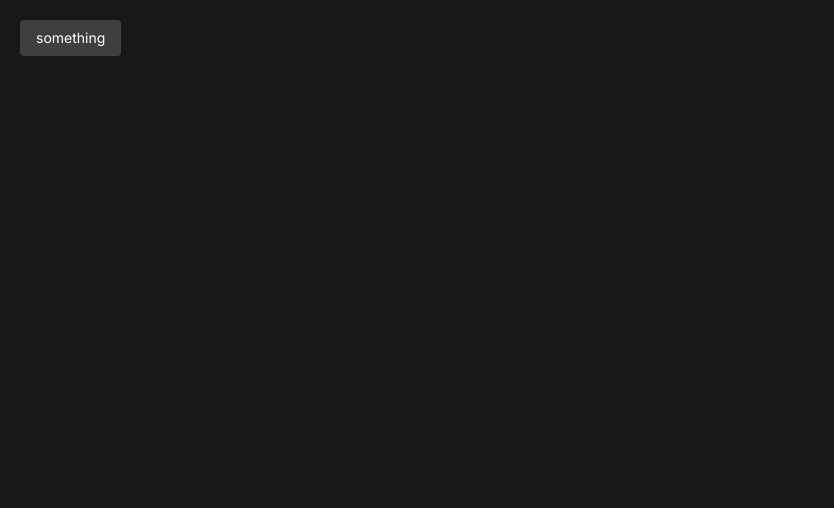
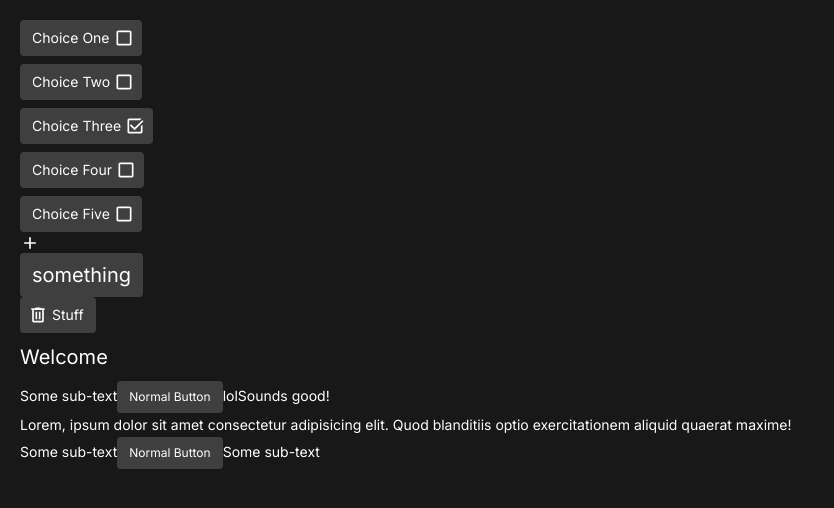
Before and after one commit to william-horn/team-maker, a Next.js app: page / in a window 1280 px wide. Shown: the top 508 px of the page, without its empty margins (0-834 px from the left). Built offline with nearby package versions, Linux system fonts and the light colour scheme.

Commit message:
stable checkmark, updated typography, prop styles, and buttons

```diff
--- a/components/Buttons/Button.jsx
+++ b/components/Buttons/Button.jsx
@@ -28,8 +28,8 @@ const Button = function({
   rightIcon,
   href,
 
-  size='sm',
-  innerPadding='p-2',
+  size='text-sm',
+  innerPadding='py-2 px-1',
   outerPadding='px-2',
 
   ...rest
@@ -47,6 +47,9 @@ const Button = function({
   }, {
     // defaults
     inline: false,
+    bold: false,
+    italic: false,
+    noBackground: false,
 
   }, {
     // custom props
@@ -60,18 +63,18 @@ const Button = function({
     Styles for component and sub-components
   */
   const className = {
-    self: `text-${size} ${outerPadding} ${styles.noBackground || 'bg-[#3f3f3f]'} ${styles.bold} ${styles.italic} ${styles.inline} custom-button items-center align-middle text-white transition-all rounded w-fit`,
+    self: `${size} ${outerPadding} ${styles.noBackground || 'bg-[#3f3f3f]'} ${styles.bold} ${styles.italic} ${styles.inline} custom-button items-center align-middle text-white transition-all rounded w-fit`,
     inner: { self: `${innerPadding}` },
 
     leftIcon: {
-      width: '5',
-      height: '5',
+      width: 'w-5',
+      height: 'h-5',
       filter: 'invert'
     },
 
     rightIcon: {
-      width: '5',
-      height: '5',
+      width: 'w-5',
+      height: 'h-5',
       filter: 'invert',
     },
   }
@@ -108,9 +111,9 @@ const Button = function({
         <Icon
         utility
         src={icon}
-        filter="invert"
-        width="5"
-        height="5"
+        filter={className.filter}
+        width={className.width}
+        height={className.height}
         />
       );
     }
@@ -120,7 +123,7 @@ const Button = function({
     Render the content inside the <button> element
   */
   const renderButtonContent = () => <>
-    {renderIcon(leftIcon, className.leftIcon.self)}
+    {renderIcon(leftIcon, className.leftIcon)}
 
     {/*
       previously had:
@@ -132,7 +135,7 @@ const Button = function({
       {children}
     </span>
 
-    {renderIcon(rightIcon, className.rightIcon.self)}
+    {renderIcon(rightIcon, className.rightIcon)}
   </>
 
   return (
--- a/components/Buttons/ButtonGroup.jsx
+++ b/components/Buttons/ButtonGroup.jsx
@@ -71,7 +71,7 @@ const GroupButton = ({
     if (selectionLimit > -1 && activeIds.length >= selectionLimit && buttonData.isSelected) {
       if (unselectLastChoice) {
         const unselectedButtonId = activeIds.pop(); // not best practice?
-        const unselectedButtonData = selectionReport.current[unselectedButtonId];
+        const unselectedButtonData = selectionReport.current[unselectedButtonId] || { error: "no data" };
         fireOnUnselect(unselectedButtonData);
 
       } else {
@@ -126,12 +126,11 @@ const ButtonGroup = function({
 
   selectionLimit=-1,
 }) {
-  const multipleSelected = Array.isArray(defaultSelect);
+  const [activeIds, _setActiveIds] = useState(defaultSelect);
 
-  const [activeIds, _setActiveIds] = useState(() => {
-    if (!multipleSelected) return [defaultSelect];
-    return defaultSelect;
-  });
+  if (selectionLimit > -1 && defaultSelect.length > selectionLimit) {
+    throw Error("In <ButtonGroup>: Initially selected options '[" + defaultSelect + "]' cannot exceed selection limit of '" + selectionLimit + "'");
+  }
 
   const buttonIdList = [];
   const selectionReport = useRef({});
--- a/components/ClientComponent.jsx
+++ b/components/ClientComponent.jsx
@@ -38,11 +38,11 @@ const ClientComponent = ({ children }) => {
 
   return <div className="p-5">
 
-    {/* <ButtonGroup
+    <ButtonGroup
     mode="select"
-    defaultSelect="three"
-    // selectionLimit="1"
-    // unselectLastChoice={true}
+    defaultSelect={["three"]}
+    selectionLimit="1"
+    unselectLastChoice={true}
     onSelect={buttonSelected}
     onUnselect={buttonUnselected}
     onSelectionLimitReached={onSelectionLimitReached}
@@ -53,14 +53,33 @@ const ClientComponent = ({ children }) => {
       <ButtonGroup.Button id="three" value={3}>Choice Three</ButtonGroup.Button>
       <ButtonGroup.Button id="four" value={4}>Choice Four</ButtonGroup.Button>
       <ButtonGroup.Button id="five" value={5}>Choice Five</ButtonGroup.Button>
-    </ButtonGroup> */}
+    </ButtonGroup>
 
-    {/* <Button>Rouge <Icon src="/icons/profile_icon.svg"/> button</Button> */}
+    <Button
+    innerPadding="p-0"
+    outerPadding="p-0"
+    noBackground>
+      <Icon
+      src="/icons/plus_icon.svg"
+      filter="invert"
+      />
+    </Button>
 
-    <Button>
+    <Button size="text-xl">
       something
     </Button>
 
+    <Button leftIcon="/icons/trash_icon.svg">Stuff</Button>
+
+    <Heading>Welcome</Heading>
+
+    <Text inline>Some sub-text<Button size="text-xs" inline>Normal Button</Button>lol</Text>
+    <Text inline>Sounds good!</Text>
+    <Text>Lorem, ipsum dolor sit amet consectetur adipisicing elit. Quod blanditiis optio exercitationem aliquid quaerat maxime!</Text>
+
+    <Text inline>Some sub-text</Text>
+    <Button size="text-xs" inline>Normal Button</Button>
+    <Text inline>Some sub-text</Text>
     {/* <ButtonGroup
     onClick={groupClick}
     groupName="group two"
--- a/components/Graphics/Icon.jsx
+++ b/components/Graphics/Icon.jsx
@@ -2,10 +2,11 @@ import Image from "next/image"
 
 const Icon = ({
   src,
-  width='5',
-  height='5',
+  width='w-5',
+  height='h-5',
   alt,
   utility=false,
+  filter="",
 }) => {
 
   /*
@@ -34,7 +35,7 @@ const Icon = ({
   */
 
   const className = {
-    self: `w-${width} h-${height} ${filter} relative overflow-hidden inline-block custom-icon`,
+    self: `${width} ${height} ${filter} relative overflow-hidden inline-block custom-icon`,
 
     image: {
       self: ""
@@ -44,7 +45,7 @@ const Icon = ({
   return (
     <span
     className={className.self}
-    style={{ width, height }}
+    // style={{ width, height }}
     >
       <Image
       className={className.image.self}
--- a/components/Typography/Heading.jsx
+++ b/components/Typography/Heading.jsx
@@ -3,25 +3,26 @@ import getStylesFromProps from "@/util/getStylesFromProps";
 const Heading = ({
   children,
   className='',
+  size='text-xl',
   ...rest
 }) => {
-  const {
-    size: textSize,
-    style: textStyle,
-    weight: textWeight,
-    display: textDisplay,
-  } = getStylesFromProps({
-    ...rest,
+  const styles = getStylesFromProps({
+    ...rest
+
   }, {
-    size: 'text-lg',
-    weight: 'font-bold'
+    // defaults
+    inline: false,
+    bold: true,
+    italic: false,
+    noBackground: false,
+
   });
 
   // todo: adapt line height to text size
 
   return (
     <h2
-    className={`custom-text leading-6 py-3 ${textSize} text-white ${textDisplay} ${textWeight} ${textStyle} ${className}`}>
+    className={`${styles.inline} ${styles.bold} ${styles.italic} ${size} custom-text leading-6 py-3 text-white`}>
       {children}
     </h2>
   );
--- a/components/Typography/Text.jsx
+++ b/components/Typography/Text.jsx
@@ -4,6 +4,8 @@ import getStylesFromProps from "@/util/getStylesFromProps";
 const Text = ({
   children,
   className='',
+  size='text-sm',
+
   ...rest
   // size='',
   // small='',
@@ -13,22 +15,23 @@ const Text = ({
   // inline='',
   // bold='',
 }) => {
-  const {
-    size: textSize,
-    style: textStyle,
-    weight: textWeight,
-    display: textDisplay,
-  } = getStylesFromProps({
-    ...rest,
+  const styles = getStylesFromProps({
+    ...rest
+
   }, {
-    size: 'text-sm',
+    // defaults
+    inline: false,
+    bold: false,
+    italic: false,
+    noBackground: false,
+
   });
 
   // todo: adapt line height to text size
 
   return (
     <p
-    className={`custom-text leading-6 ${textSize} text-white ${textDisplay} ${textWeight} ${textStyle} ${className}`}>
+    className={`${size} ${styles.inline} ${styles.bold} ${styles.italic} custom-text leading-6 text-white`}>
       {children}
     </p>
   );
--- a/util/getStylesFromProps.js
+++ b/util/getStylesFromProps.js
@@ -29,6 +29,7 @@ const styles = {
 const getStylesFromProps = (props, defaults={}, customStyles={}) => {
   const compiledProps = {...defaults, ...props}
   const finalProps = {};
+  const notFound = "[not found]";
 
   for (let key in compiledProps) {
     const value = compiledProps[key];
@@ -39,8 +40,10 @@ const getStylesFromProps = (props, defaults={}, customStyles={}) => {
       finalProps[key] = customStyle[value];
     } else if (style) {
       finalProps[key] = style[value];
-    } else {
-      finalProps[key] = defaults[key];
+    }
+
+    if (finalProps[key] === undefined) {
+      finalProps[key] = notFound;
     }
   }
 
```
